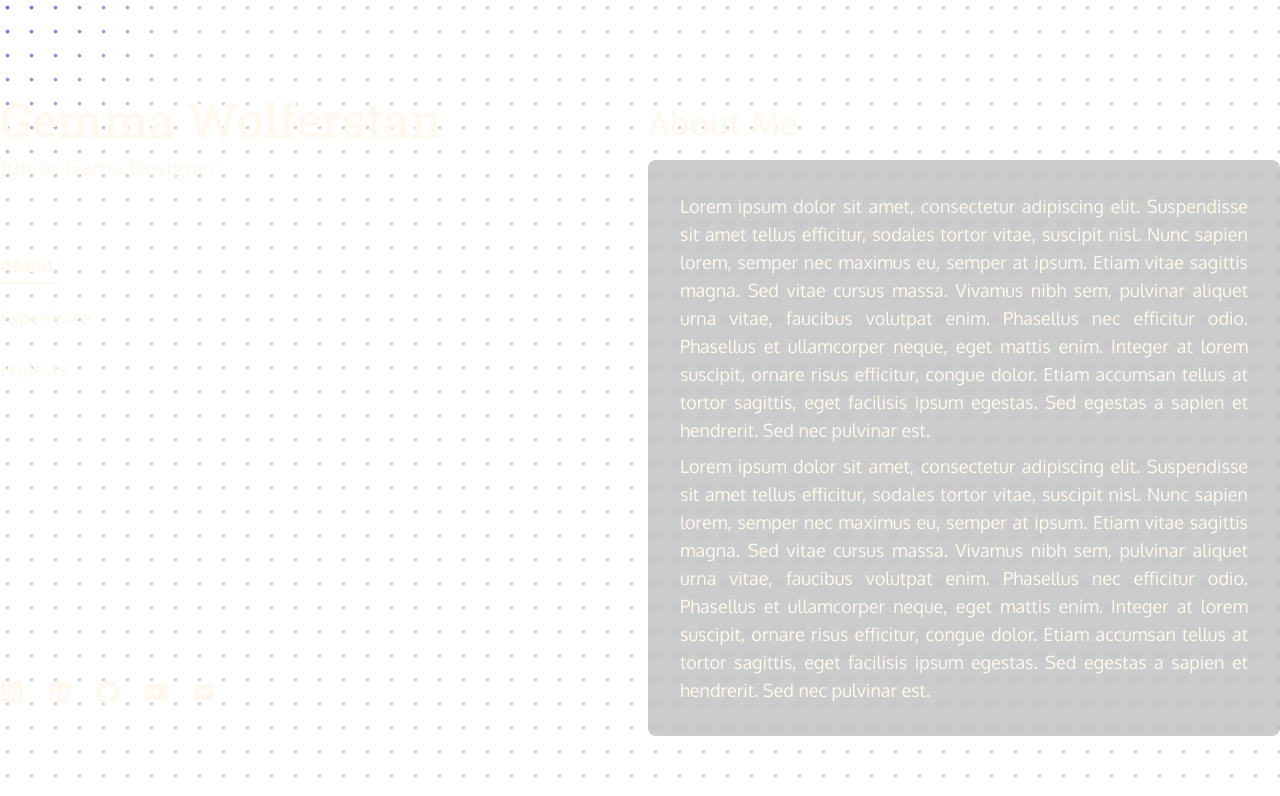
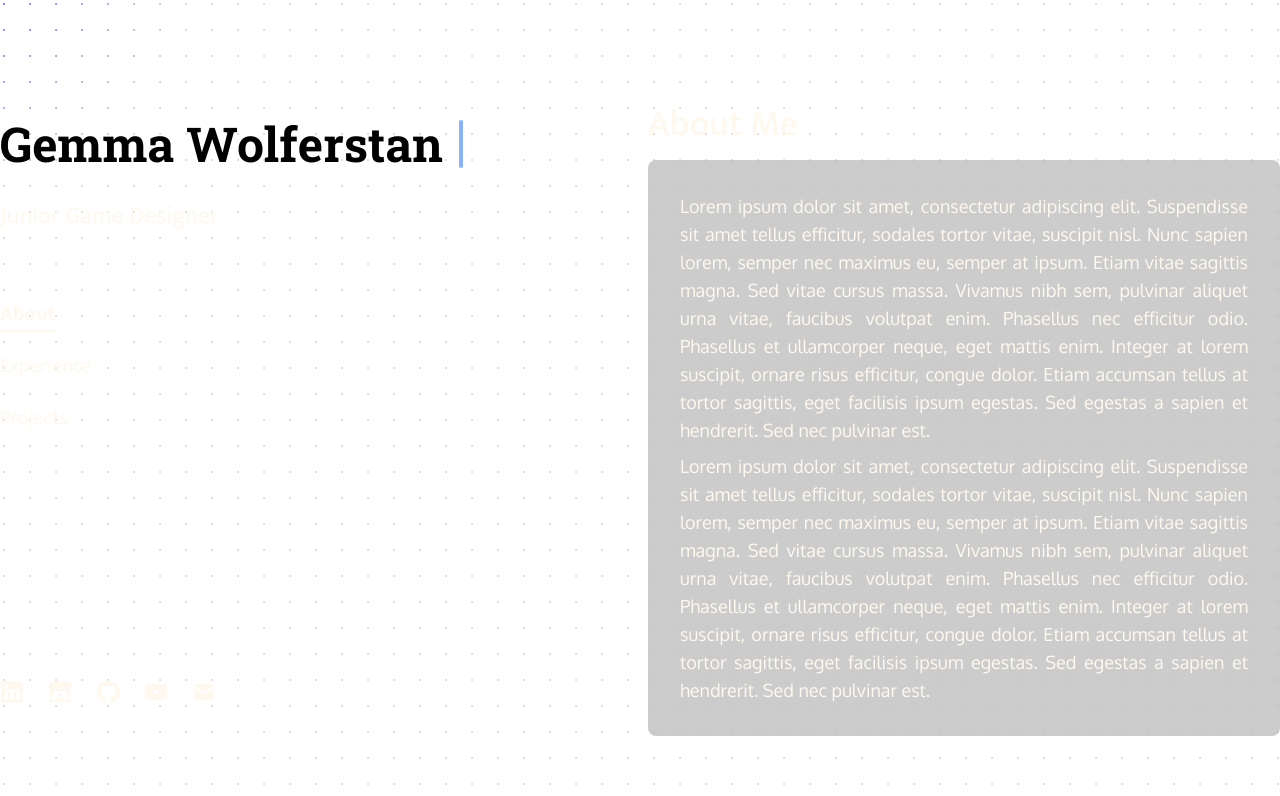
Before and after one commit to gkarountzos/gemma-wolferstan, a Next.js app: page / in a window 1280 px wide. Shown: the top 796 px of the page. Built offline with nearby package versions, Linux system fonts and the light colour scheme.

Commit message:
changed the background and added an effect on gemma's name

```diff
--- a/components/Sidebar.tsx
+++ b/components/Sidebar.tsx
@@ -7,6 +7,7 @@ import { TbMailFilled } from "react-icons/tb";
 import React, { useCallback, useEffect, useMemo, useState } from "react";
 import { Section, SocialLink } from "@/types/types";
 import { projects } from "@/lib/projects"; // Import the projects list to check paths
+import { TypewriterEffectSmooth } from "./ui/typewriter-effect";
 
 const sections: Section[] = [
   { name: "About", href: "#about" },
@@ -105,7 +106,7 @@ export default function Sidebar() {
       <div className="flex flex-col h-screen justify-between">
         <div>
           <h1 className="text-5xl font-medium text-[#FEF8EE]">
-            Gemma Wolferstan
+            <TypewriterEffectSmooth words={[{ text: "Gemma Wolferstan" }]} />
           </h1>
           <h3 className="text-2xl mt-2 text-[#FEF8EE]">Junior Game Designer</h3>
           <nav className="text-lg space-y-4 pt-16">
--- a/components/ui/DotBackground.tsx
+++ b/components/ui/DotBackground.tsx
@@ -30,16 +30,16 @@ const DotBackground = ({
     <div
       className={cn(
         //background color
-        "relative h-full flex items-center bg-white dark:bg-gradient-to-b from-[#171318] from-10% via-[#281e2d] via-30% to-[#171318] to 90% justify-center w-full group",
+        "relative h-full flex items-center bg-white dark:bg-gradient-to-tr from-[#343c83] from-10% via-[#602697] via-50% to-[#343c83] to 90% justify-center w-full group",
         containerClassName
       )}
       onMouseMove={handleMouseMove}
     >
       {/* dots color */}
-      <div className="absolute inset-0 bg-dot-thick-neutral-300 dark:bg-dot-thick-neutral-700 pointer-events-none" />
+      <div className="absolute inset-0 bg-dot-thick-neutral-300 dark:bg-dot-thick-rose-300 pointer-events-none" />
       <motion.div
         //glow effect color
-        className="pointer-events-none bg-dot-thick-indigo-500 dark:bg-dot-thick-[#8C6C8C] absolute inset-0 opacity-0 transition duration-300 group-hover:opacity-100"
+        className="pointer-events-none bg-dot-thick-indigo-500 dark:bg-dot-thick-white absolute inset-0 opacity-0 transition duration-300 group-hover:opacity-100"
         style={{
           WebkitMaskImage: useMotionTemplate`
             radial-gradient(
--- a/components/ui/tracing-beam.tsx
+++ b/components/ui/tracing-beam.tsx
@@ -104,10 +104,10 @@ export const TracingBeam = ({
               y1={y1}
               y2={y2}
             >
-              <stop stopColor="#FEF8EE" stopOpacity="0"></stop>
-              <stop stopColor="#8C6C8C "></stop>
+              <stop stopColor="#343c83" stopOpacity="0"></stop>
+              <stop stopColor="#FEF8EE "></stop>
               <stop offset="0.325" stopColor="#FEF8EE "></stop>
-              <stop offset="1" stopColor="#8C6C8C" stopOpacity="0"></stop>
+              <stop offset="1" stopColor="#343c83" stopOpacity="0"></stop>
             </motion.linearGradient>
           </defs>
         </svg>
--- /dev/null
+++ b/components/ui/typewriter-effect.tsx
@@ -0,0 +1,187 @@
+"use client";
+
+import { cn } from "@/lib/utils";
+import { motion, stagger, useAnimate, useInView } from "framer-motion";
+import { useEffect } from "react";
+
+export const TypewriterEffect = ({
+  words,
+  className,
+  cursorClassName,
+}: {
+  words: {
+    text: string;
+    className?: string;
+  }[];
+  className?: string;
+  cursorClassName?: string;
+}) => {
+  // split text inside of words into array of characters
+  const wordsArray = words.map((word) => {
+    return {
+      ...word,
+      text: word.text.split(""),
+    };
+  });
+
+  const [scope, animate] = useAnimate();
+  const isInView = useInView(scope);
+  useEffect(() => {
+    if (isInView) {
+      animate(
+        "span",
+        {
+          display: "inline-block",
+          opacity: 1,
+          width: "fit-content",
+        },
+        {
+          duration: 0.3,
+          delay: stagger(0.1),
+          ease: "easeInOut",
+        }
+      );
+    }
+  }, [isInView, animate]);
+
+  const renderWords = () => {
+    return (
+      <motion.div ref={scope} className="inline">
+        {wordsArray.map((word, idx) => {
+          return (
+            <div key={`word-${idx}`} className="inline-block">
+              {word.text.map((char, index) => (
+                <motion.span
+                  initial={{}}
+                  key={`char-${index}`}
+                  className={cn(
+                    `dark:text-white text-black opacity-0 hidden`,
+                    word.className
+                  )}
+                >
+                  {char}
+                </motion.span>
+              ))}
+              &nbsp;
+            </div>
+          );
+        })}
+      </motion.div>
+    );
+  };
+  return (
+    <div
+      className={cn(
+        "text-base sm:text-xl md:text-3xl lg:text-5xl font-bold text-center",
+        className
+      )}
+    >
+      {renderWords()}
+      <motion.span
+        initial={{
+          opacity: 0,
+        }}
+        animate={{
+          opacity: 1,
+        }}
+        transition={{
+          duration: 0.8,
+          repeat: Infinity,
+          repeatType: "reverse",
+        }}
+        className={cn(
+          "inline-block rounded-sm w-[4px] h-4 md:h-6 lg:h-10 bg-blue-500",
+          cursorClassName
+        )}
+      ></motion.span>
+    </div>
+  );
+};
+
+export const TypewriterEffectSmooth = ({
+  words,
+  className,
+  cursorClassName,
+}: {
+  words: {
+    text: string;
+    className?: string;
+  }[];
+  className?: string;
+  cursorClassName?: string;
+}) => {
+  // split text inside of words into array of characters
+  const wordsArray = words.map((word) => {
+    return {
+      ...word,
+      text: word.text.split(""),
+    };
+  });
+  const renderWords = () => {
+    return (
+      <div>
+        {wordsArray.map((word, idx) => {
+          return (
+            <div key={`word-${idx}`} className="inline-block">
+              {word.text.map((char, index) => (
+                <span
+                  key={`char-${index}`}
+                  className={cn(`dark:text-white text-black `, word.className)}
+                >
+                  {char}
+                </span>
+              ))}
+              &nbsp;
+            </div>
+          );
+        })}
+      </div>
+    );
+  };
+
+  return (
+    <div className={cn("flex space-x-1 my-6", className)}>
+      <motion.div
+        className="overflow-hidden pb-2"
+        initial={{
+          width: "0%",
+        }}
+        whileInView={{
+          width: "fit-content",
+        }}
+        transition={{
+          duration: 2,
+          ease: "linear",
+          delay: 1,
+        }}
+      >
+        <div
+          className="text-xs sm:text-base md:text-xl lg:text:3xl xl:text-5xl font-bold"
+          style={{
+            whiteSpace: "nowrap",
+          }}
+        >
+          {renderWords()}{" "}
+        </div>{" "}
+      </motion.div>
+      <motion.span
+        initial={{
+          opacity: 0,
+        }}
+        animate={{
+          opacity: 1,
+        }}
+        transition={{
+          duration: 0.8,
+
+          repeat: Infinity,
+          repeatType: "reverse",
+        }}
+        className={cn(
+          "block rounded-sm w-[4px]  h-4 sm:h-6 xl:h-12 bg-blue-500",
+          cursorClassName
+        )}
+      ></motion.span>
+    </div>
+  );
+};
--- a/tailwind.config.ts
+++ b/tailwind.config.ts
@@ -94,7 +94,7 @@ const config: Config = {
           }),
           "bg-dot-thick": (value: any) => ({
             backgroundImage: `url("${svgToDataUri(
-              `<svg xmlns="http://www.w3.org/2000/svg" viewBox="0 0 32 32" width="24" height="24" fill="none"><circle fill="${value}" id="pattern-circle" cx="10" cy="10" r="2.5"></circle></svg>`
+              `<svg xmlns="http://www.w3.org/2000/svg" viewBox="0 0 64 64" width="26" height="26" fill="none"><circle fill="${value}" id="pattern-circle" cx="10" cy="10" r="2.5"></circle></svg>`
             )}")`,
           }),
         },
--- a/types/types.ts
+++ b/types/types.ts
@@ -39,3 +39,8 @@ export interface BackgroundGradientAnimationProps {
   interactive?: boolean;
   containerClassName?: string;
 }
+
+export interface Section {
+  name: string;
+  href: string;
+}
```
